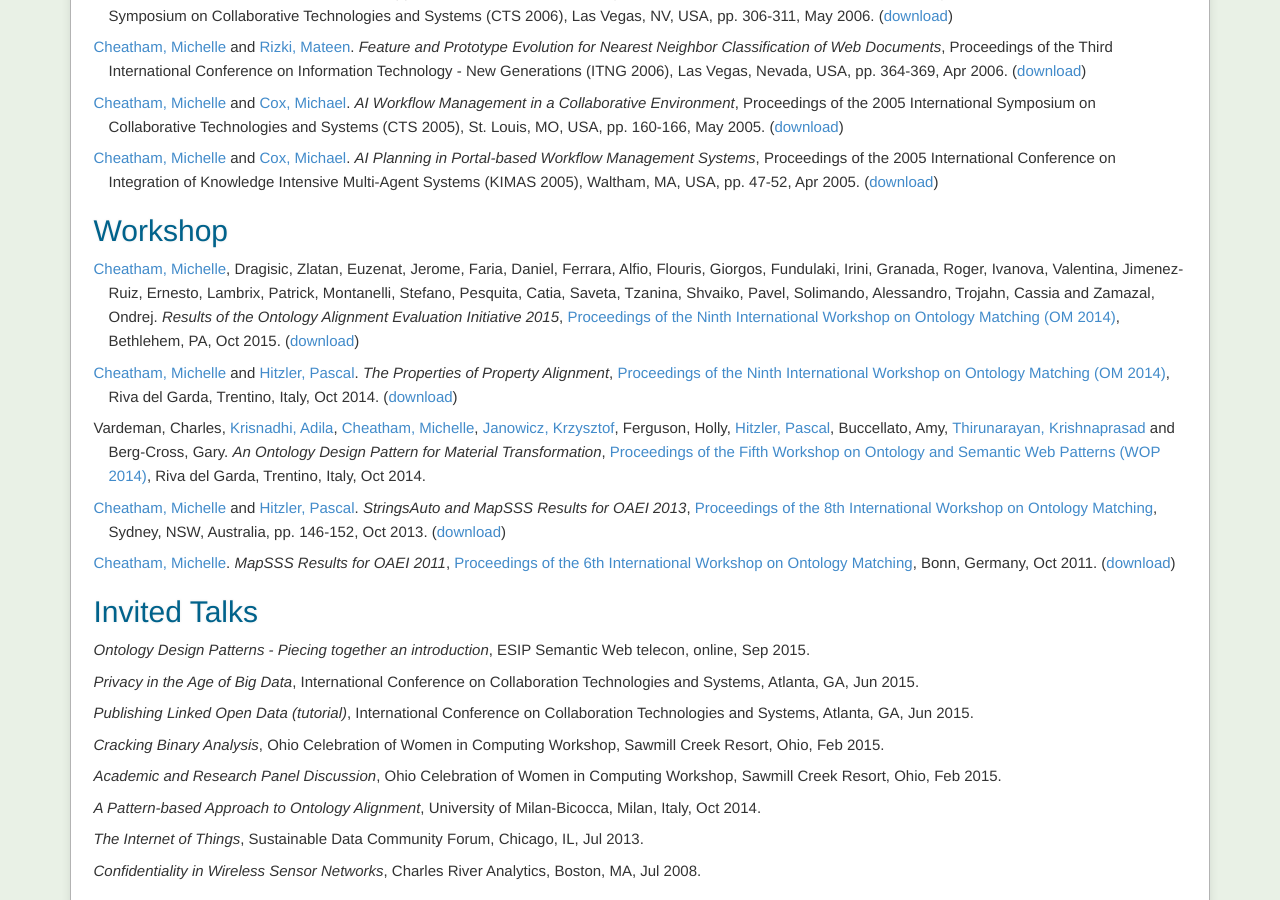
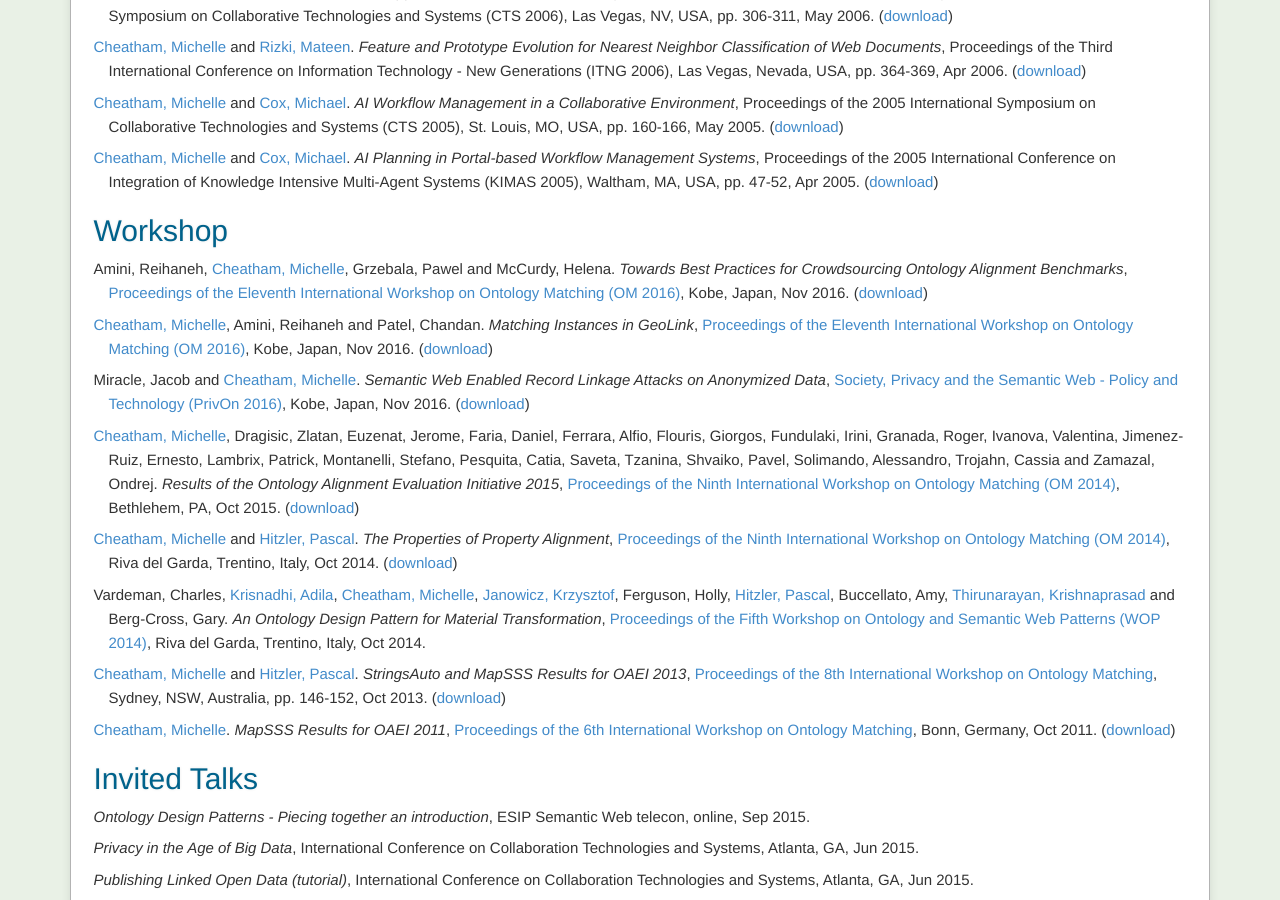
Before and after one commit to mcheatham/mcheatham.github.io, a Jekyll site: the page built from publications.md, in a window 1280 px wide and 900 px high, scrolled down 810 px. Built offline with Jekyll 4.4.1, drawn with Linux system fonts in a browser that asks for light colours.

Commit message:
Added ISWC 2016 workshop publications

```diff
--- a/_data/papers.yaml
+++ b/_data/papers.yaml
@@ -1,4 +1,43 @@
 # listed in reverse order by date
+- title: Towards Best Practices for Crowdsourcing Ontology Alignment Benchmarks
+  authors:
+    - ramini
+    - mcheatham
+    - pgrzebala
+    - bmccurdy
+  publication:  Proceedings of the Eleventh International Workshop on Ontology Matching (OM 2016)
+  website: http://om2016.ontologymatching.org
+  location: Kobe, Japan
+  date: 2016-11-18
+  download: iswc2016_mturk.pdf
+  type: workshop
+  keywords: alignment
+
+- title: Matching Instances in GeoLink
+  authors:
+    - mcheatham
+    - ramini
+    - cpatel
+  publication:  Proceedings of the Eleventh International Workshop on Ontology Matching (OM 2016)
+  website: http://om2016.ontologymatching.org
+  location: Kobe, Japan
+  date: 2016-11-18
+  download: geolink_poster.pdf
+  type: workshop
+  keywords: alignment
+
+- title: Semantic Web Enabled Record Linkage Attacks on Anonymized Data
+  authors:
+    - jmiracle
+    - mcheatham
+  publication:  Society, Privacy and the Semantic Web - Policy and Technology (PrivOn 2016)
+  website: http://privon.semanticweb.org
+  location: Kobe, Japan
+  date: 2016-11-18
+  download: semantic_linkage.pdf
+  type: workshop
+  keywords: alignment
+
 - title: Private Record linkage - Comparison of selected techniques for name matching
   authors:
     - pgrzebala
--- a/_data/people.yaml
+++ b/_data/people.yaml
@@ -4,9 +4,26 @@ mcheatham:
   last: Cheatham
   homepage: michellecheatham.com
 
+ramini:
+  first: Reihaneh
+  last: Amini
+
+jmiracle:
+  first: Jacob
+  last: Miracle
+
+bmccurdy:
+  first: Helena
+  middle: Brooke
+  last: McCurdy
+
 pgrzebala:
   first: Pawel
   last: Grzebala
+
+cpatel:
+  first: Chandan
+  last: Patel
 
 phitzler:
   first: Pascal
```
